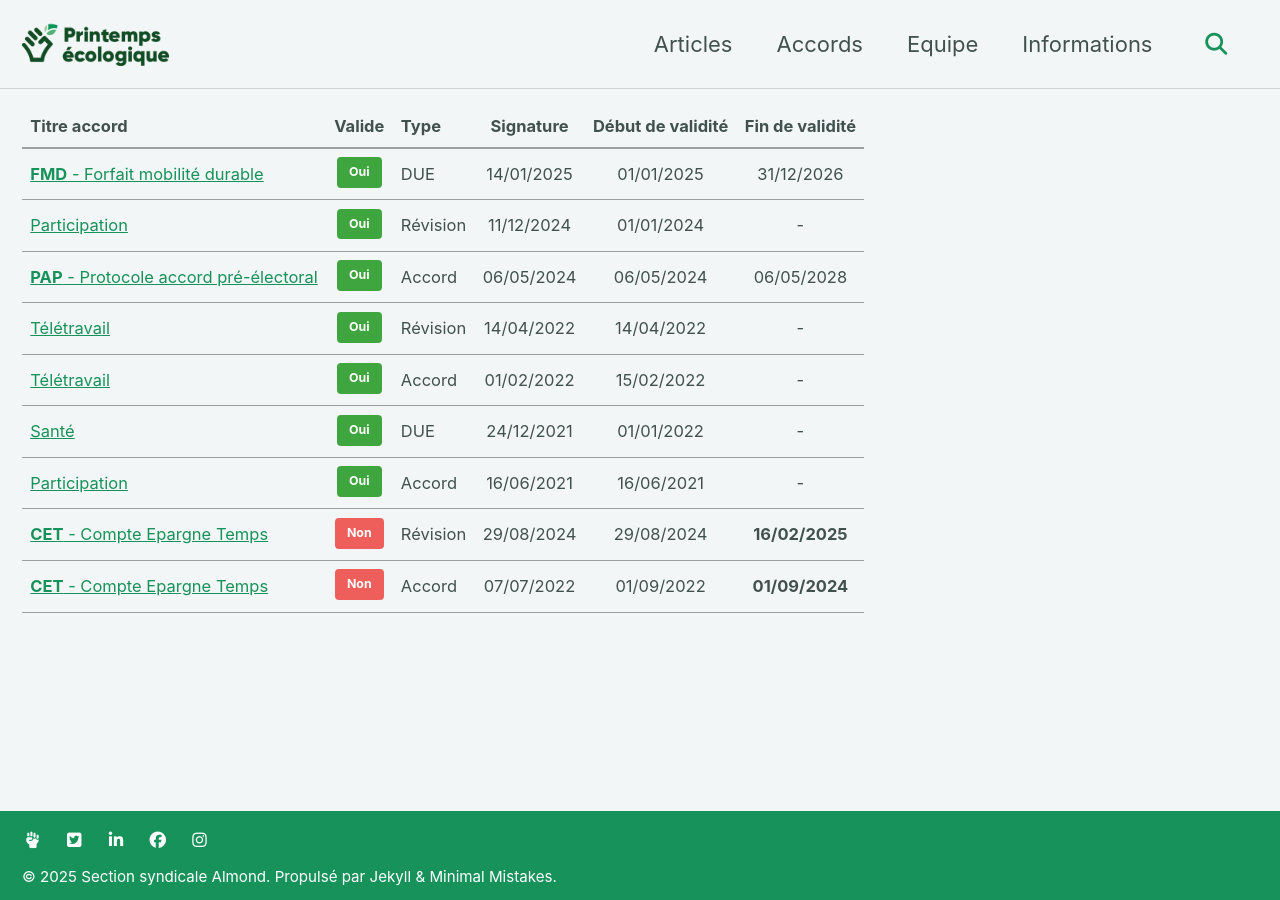
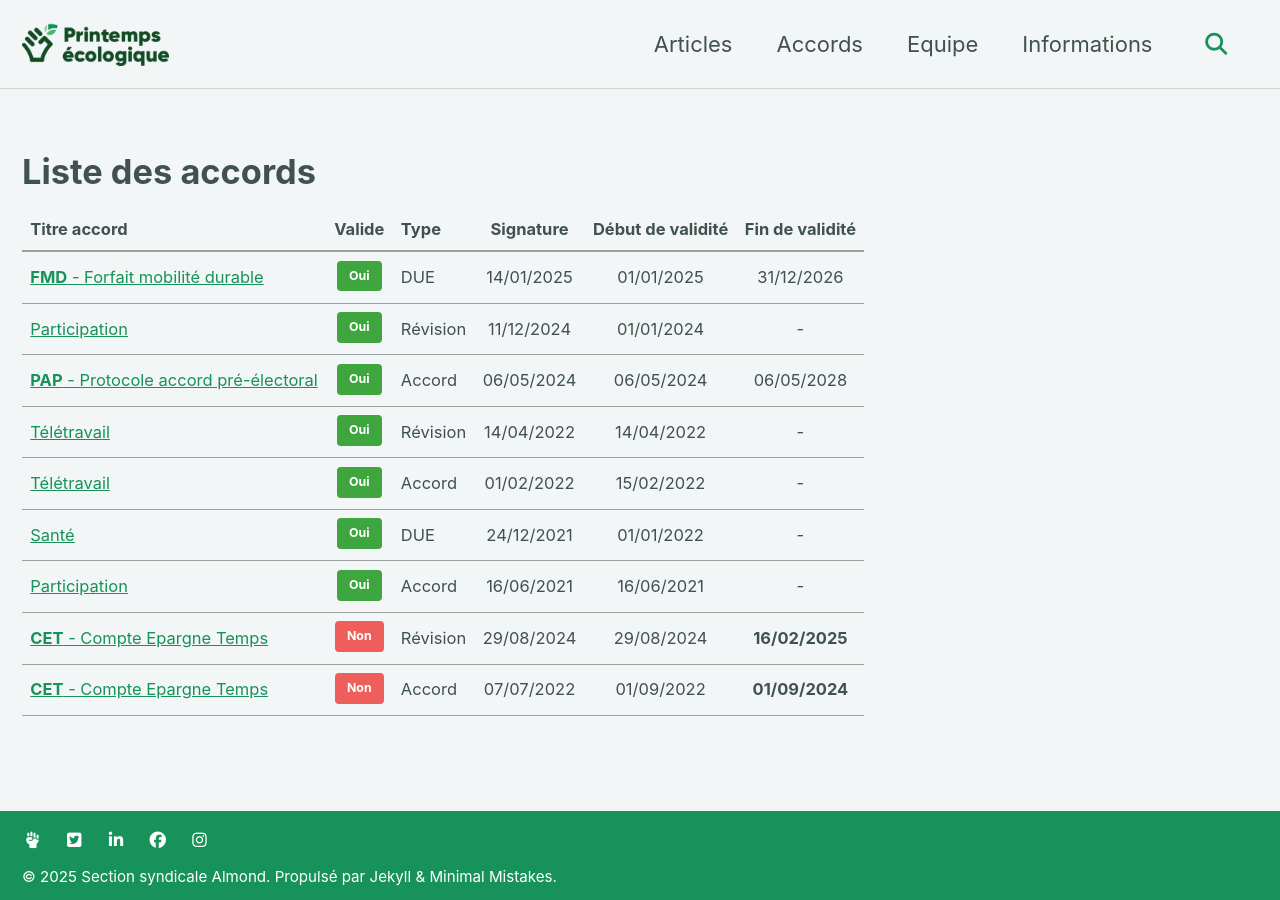
Before and after one commit to sectionsyndicale-pe-almond/sectionsyndicale-pe-almond.github.io, a Jekyll site: the page built from _pages/accords.md, in a window 1280 px wide. Built offline with Jekyll 4.4.1, drawn with Linux system fonts in a browser that asks for light colours; cached includes are drawn as plain includes.

Commit message:
Minor change

```diff
--- a/_pages/accords.md
+++ b/_pages/accords.md
@@ -4,6 +4,10 @@ layout: splash
 permalink: /accords/
 classes: wide
 ---
+
+<br/>
+
+# Liste des accords
 
 
 | Titre accord                                                                                                | Valide                         | Type     | Signature      | Début de validité   | Fin de validité |
```
